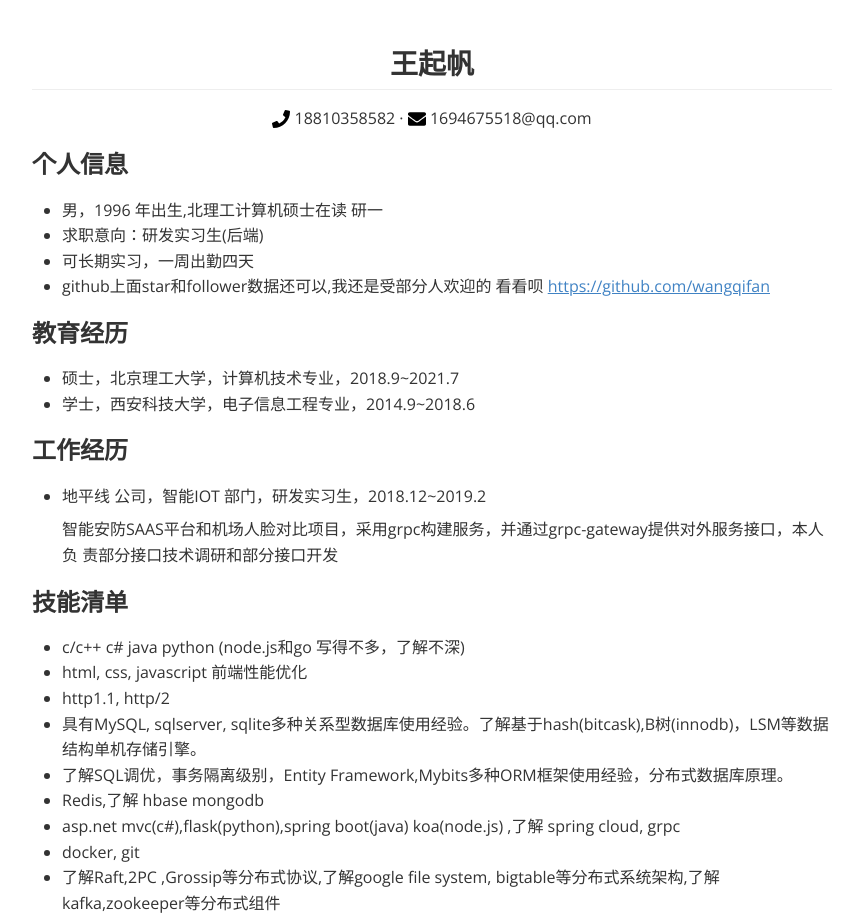
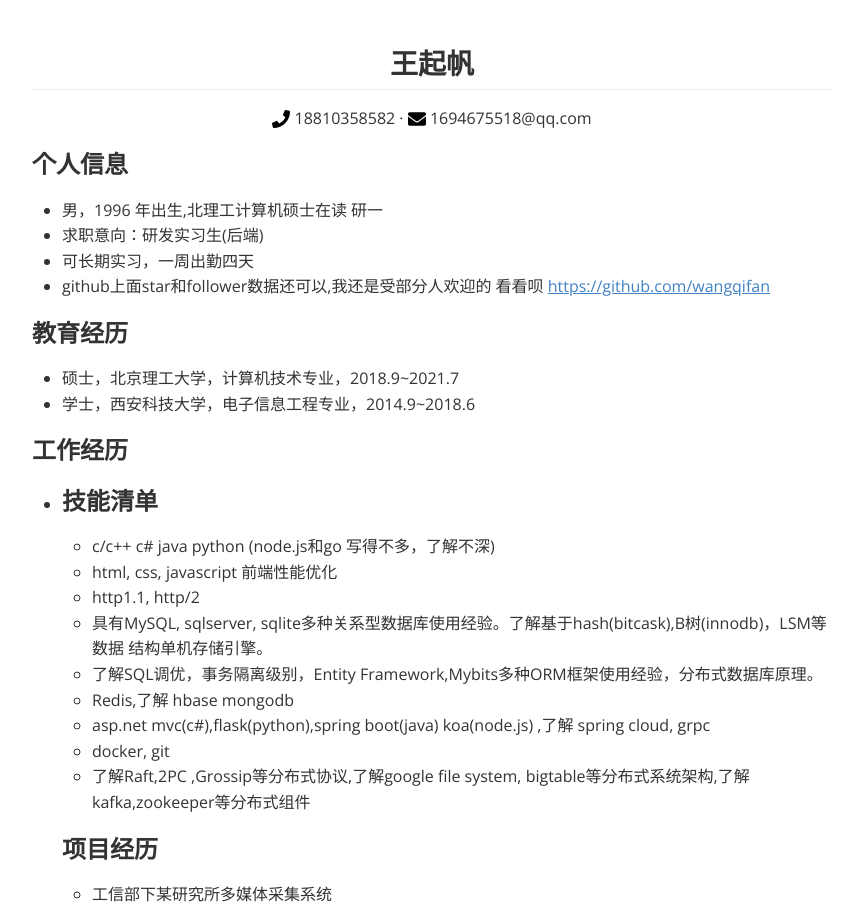
Before and after one commit to wangqifan/wangqifan.github.io, a plain HTML site: page index.html in a window 1280 px wide. Shown: the top 919 px of the page, without its empty margins (208-1068 px from the left). Drawn offline with nearby package versions, Linux system fonts and the light colour scheme.

Commit message:
Update index.html

```diff
--- a/index.html
+++ b/index.html
@@ -239,8 +239,7 @@ header, .context-menu, .megamenu-content, footer { font-family: "Segoe UI", Aria
              1694675518@qq.com
          </span>
     </div>
- </div><h3><a name='header-n5' class='md-header-anchor '></a>个人信息</h3><ul><li>男，1996 年出生,北理工计算机硕士在读 研一</li><li>求职意向：研发实习生(后端)</li><li>可长期实习，一周出勤四天</li><li>github上面star和follower数据还可以,我还是受部分人欢迎的 看看呗 <a href='https://github.com/wangqifan' target='_blank' class='url'>https://github.com/wangqifan</a></li></ul><h3><a name='header-n14' class='md-header-anchor '></a>教育经历</h3><ul><li>硕士，北京理工大学，计算机技术专业，2018.9~2021.7</li><li>学士，西安科技大学，电子信息工程专业，2014.9~2018.6</li></ul><h3><a name='header-n21' class='md-header-anchor '></a>工作经历</h3><ul><li><p>地平线 公司，智能IOT 部门，研发实习生，2018.12~2019.2</p><p>智能安防SAAS平台和机场人脸对比项目，采用grpc构建服务，并通过grpc-gateway提供对外服务接口，本人负
-责部分接口技术调研和部分接口开发</p></li></ul><h3><a name='header-n27' class='md-header-anchor '></a>技能清单</h3><ul><li>c/c++ c#  java python  (node.js和go 写得不多，了解不深)</li><li>html, css, javascript 前端性能优化</li><li>http1.1, http/2</li><li>具有MySQL, sqlserver, sqlite多种关系型数据库使用经验。了解基于hash(bitcask),B树(innodb)，LSM等数据
+ </div><h3><a name='header-n5' class='md-header-anchor '></a>个人信息</h3><ul><li>男，1996 年出生,北理工计算机硕士在读 研一</li><li>求职意向：研发实习生(后端)</li><li>可长期实习，一周出勤四天</li><li>github上面star和follower数据还可以,我还是受部分人欢迎的 看看呗 <a href='https://github.com/wangqifan' target='_blank' class='url'>https://github.com/wangqifan</a></li></ul><h3><a name='header-n14' class='md-header-anchor '></a>教育经历</h3><ul><li>硕士，北京理工大学，计算机技术专业，2018.9~2021.7</li><li>学士，西安科技大学，电子信息工程专业，2014.9~2018.6</li></ul><h3><a name='header-n21' class='md-header-anchor '></a>工作经历</h3><ul><li><h3><a name='header-n27' class='md-header-anchor '></a>技能清单</h3><ul><li>c/c++ c#  java python  (node.js和go 写得不多，了解不深)</li><li>html, css, javascript 前端性能优化</li><li>http1.1, http/2</li><li>具有MySQL, sqlserver, sqlite多种关系型数据库使用经验。了解基于hash(bitcask),B树(innodb)，LSM等数据
 结构单机存储引擎。</li><li>了解SQL调优，事务隔离级别，Entity Framework,Mybits多种ORM框架使用经验，分布式数据库原理。</li><li>Redis,了解 hbase mongodb</li><li>asp.net mvc(c#),flask(python),spring boot(java) koa(node.js) ,了解 spring cloud, grpc</li><li>docker, git</li><li>了解Raft,2PC ,Grossip等分布式协议,了解google file system, bigtable等分布式系统架构,了解
 kafka,zookeeper等分布式组件</li></ul><h3><a name='header-n44' class='md-header-anchor '></a>项目经历</h3><ul><li><p>工信部下某研究所多媒体采集系统</p><p>研究生期间实验室项目，负责抓取视频网站的技术攻关，涉及腾讯视频，优酷等国内大小网站，客户要求的各
 种网站视频都能爬下来。 基于redis的bitmap实现布隆过滤器的实现2亿条url去重，误率在不超过万分之五（理论值），仅仅使用512M的空间。</p></li><li><p>图片社交网站</p><p>网站具有动态发送，动态展示，用户主页展示，Feed流(TimeLine)，评论，关注等基础功能 对于实时性要求不高的服务采
```
